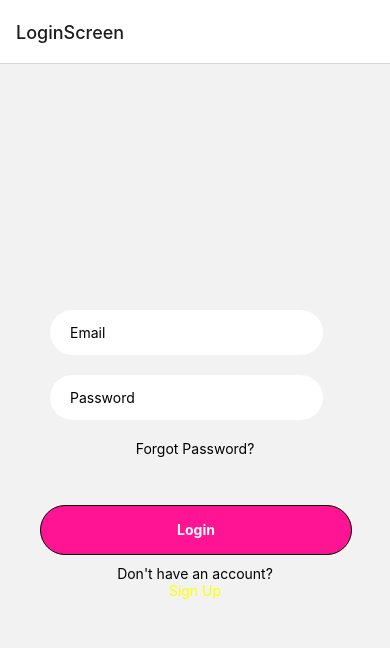
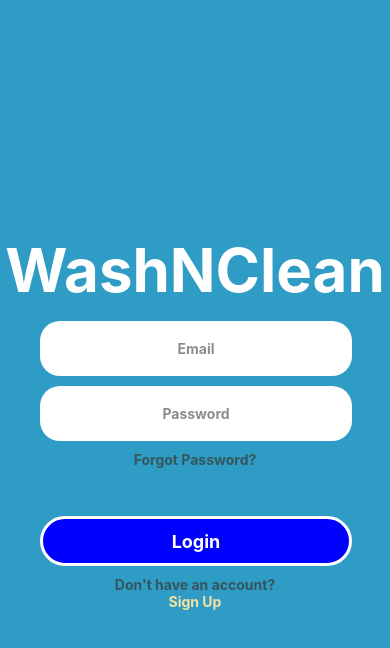
Before and after one commit to mohdmuiz11/WashNClean, a React Native app: screen /LoginScreen in a window 390 px wide. Shown: the top 648 px of the page. Built offline with nearby package versions, Linux system fonts and the light colour scheme.

Commit message:
changed login + signup styles, async login signup

```diff
--- a/App.js
+++ b/App.js
@@ -1,31 +1,43 @@
-import * as React from 'react';
-import { NavigationContainer } from '@react-navigation/native';
-import { createStackNavigator } from '@react-navigation/stack';
-import homepage from './screens/homepage';
-import profile from './screens/profile';
-import Faq from './screens/faq';
-import SignUpScreen from './screens/signup';
-import LoginScreen from './screens/login';
-
+import * as React from "react";
+import { NavigationContainer } from "@react-navigation/native";
+import { createStackNavigator } from "@react-navigation/stack";
+import homepage from "./screens/homepage";
+import profile from "./screens/profile";
+import Faq from "./screens/faq";
+import SignUpScreen from "./screens/signup";
+import LoginScreen from "./screens/login";
 
 const Stack = createStackNavigator();
 
 const MyStack = () => {
   return (
     <NavigationContainer>
-
-  {/* if you want to add on more screen, add the component here and import based on the name that you declared for your file.*/}
-      <Stack.Navigator
-        initialRouteName="LoginScreen"
-      >
-        <Stack.Screen name= "LoginScreen" component={LoginScreen}/>
-        <Stack.Screen name= "SignUpScreen" component={SignUpScreen} />
-        <Stack.Screen name= "Homepage" component={homepage} />
-        <Stack.Screen name= "Profile" component={profile} />
-        <Stack.Screen name= "Faq" component={Faq} />
+      {/* if you want to add on more screen, add the component here and import based on the name that you declared for your file.*/}
+      <Stack.Navigator initialRouteName="LoginScreen">
+        <Stack.Screen
+          name="LoginScreen"
+          component={LoginScreen}
+          options={{
+            title: "WashNClean",
+            headerTitleStyle: { color: "teal" },
+            headerShown: false,
+          }}
+        />
+        <Stack.Screen
+          name="SignUpScreen"
+          component={SignUpScreen}
+          options={{
+            title: "WashNClean",
+            headerTitleStyle: { color: "teal" },
+            headerShown: false,
+          }}
+        />
+        <Stack.Screen name="Homepage" component={homepage} />
+        <Stack.Screen name="Profile" component={profile} />
+        <Stack.Screen name="Faq" component={Faq} />
       </Stack.Navigator>
     </NavigationContainer>
   );
 };
 
-export default MyStack
+export default MyStack;
--- a/screens/login.js
+++ b/screens/login.js
@@ -26,8 +26,14 @@ function LoginScreen() {
   const app = initializeApp(firebaseConfig);
   const auth = getAuth(app);
 
-  const handleSignIn = () => {
-    signInWithEmailAndPassword(auth, email, password)
+  async function handleSignIn() {
+    if (
+      email === "" &&
+      password === ""
+    ) {
+      Alert.alert("Enter Details to Log In!");
+    } else {
+    await signInWithEmailAndPassword(auth, email, password)
       .then((userCredential) => {
         console.log("Signed In");
         const user = userCredential.user;
@@ -38,6 +44,7 @@ function LoginScreen() {
         Alert.alert(error.message);
       });
       navigation.replace("Homepage")
+    }
   };
 
 //   userLogin = () => {
@@ -64,17 +71,20 @@ function LoginScreen() {
 
   return (
     <View style={styles.container}>
+
+      <Text style={styles.washnclean_logo}>WashNClean</Text>
+
       <TextInput
         style={styles.inputView}
         placeholder="Email"
-        placeholderTextColor="black"
+        placeholderTextColor="#00000073"
         value={email}
         onChangeText={(val) => setEmail(val)}
       />
       <TextInput
         style={styles.inputView}
         placeholder="Password"
-        placeholderTextColor="black"
+        placeholderTextColor="#00000073"
         value={password}
         onChangeText={(val) => setPassword(val)}
         secureTextEntry={true}
@@ -105,18 +115,31 @@ const styles = StyleSheet.create({
     flex: 1,
     alignContent: "center",
     justifyContent: "center",
+    backgroundColor: "#2e9cc5",
+  },
+
+  washnclean_logo: {
+    fontSize: 60,
+    textAlign: "center",
+    marginBottom: 15,
+    fontStyle: "normal",
+    fontWeight: "bold",
+    color: "white",
   },
 
   inputView: {
     backgroundColor: "white",
-    borderRadius: 30,
-    width: "70%",
-    height: 45,
-    marginBottom: 20,
-    marginLeft: 50,
-    marginRight: 50,
+    borderRadius: 20,
+    width: "80%",
+    height: 55,
+    marginBottom: 10,
+    marginLeft: 40,
+    marginRight: 40,
     alignItems: "center",
     paddingLeft: 20,
+    paddingRight: 20,
+    textAlign: "center",
+    fontWeight: "bold",
   },
 
   // TextInput: {
@@ -133,18 +156,20 @@ const styles = StyleSheet.create({
     marginBottom: 10,
     alignItems: "center",
     textAlign: "center",
+    fontWeight: "bold",
+    color: "#36565d"
   },
 
   loginButton: {
     width: "80%",
-    borderWidth: 1,
-    borderColor: "black",
+    borderWidth: 3,
+    borderColor: "white",
     borderRadius: 25,
     height: 50,
     alignItems: "center",
     justifyContent: "center",
     marginTop: 25,
-    backgroundColor: "#FF1493",
+    backgroundColor: "#0000ff",
     marginLeft: 40,
     marginRight: 40,
   },
@@ -152,16 +177,20 @@ const styles = StyleSheet.create({
   loginText: {
     fontWeight: "bold",
     color: "#ffffff",
+    fontSize: 18,
   },
 
   loginorsignup: {
     marginTop: 10,
     textAlign: "center",
+    color: "#36565d",
+    fontWeight: "bold",
   },
 
   toSignup: {
-    color: "yellow",
+    color: "#f5e1a1",
     textAlign: "center",
+    fontWeight: "bold",
   },
 });
 export default LoginScreen
--- a/screens/signup.js
+++ b/screens/signup.js
@@ -14,7 +14,7 @@ import { TouchableOpacity } from "react-native-gesture-handler";
 import { initializeApp } from "firebase/app";
 import { firebaseConfig } from "../firebase";
 import { getFirestore, setDoc, doc, collection, addDoc} from 'firebase/firestore';
-import { getAuth, createUserWithEmailAndPassword } from "firebase/auth";
+import { getAuth, createUserWithEmailAndPassword, onAuthStateChanged } from "firebase/auth";
 import { useNavigation } from "@react-navigation/native";
 
 function SignUpScreen() {
@@ -29,7 +29,7 @@ function SignUpScreen() {
 
   const navigation = useNavigation()
 
-  const handleSignUp = () => {
+  async function handleSignUp() {
     if (
       signupUsername === "" &&
       signupemail === "" &&
@@ -41,7 +41,7 @@ function SignUpScreen() {
       if (signuprepassword != signuppassword) {
         Alert.alert("Please Enter the same password!");
       } else {
-        createUserWithEmailAndPassword(auth, signupemail, signuppassword)
+        await createUserWithEmailAndPassword(auth, signupemail, signuppassword)
           .then((userCredential) => {
             console.log("Account Created");
             const user = userCredential.user;
@@ -71,8 +71,8 @@ function SignUpScreen() {
             Alert.alert(error.message);
           });
       }
+      navigation.replace("Homepage");
     }
-    navigation.replace("Homepage");
   };
 
   //   registerUser = () => {
@@ -89,24 +89,26 @@ function SignUpScreen() {
   //     }
   return (
     <View style={styles.container}>
+
+      <Text style={styles.washnclean_logo}>WashNClean</Text>
       <TextInput
         style={styles.inputView}
         placeholder="Name"
-        placeholderTextColor="black"
+        placeholderTextColor= "#00000073"
         value={signupUsername}
         onChangeText={(val) => setSignUpUsername(val)}
       />
       <TextInput
         style={styles.inputView}
         placeholder="Email"
-        placeholderTextColor="black"
+        placeholderTextColor="#00000073"
         value={signupemail}
         onChangeText={(val) => setSignupEmail(val)}
       />
       <TextInput
         style={styles.inputView}
         placeholder="Password"
-        placeholderTextColor="black"
+        placeholderTextColor="#00000073"
         value={signuppassword}
         onChangeText={(val) =>
           setSignUpPassword(val)
@@ -116,7 +118,7 @@ function SignUpScreen() {
       <TextInput
         style={styles.inputView}
         placeholder="Re-enter Password"
-        placeholderTextColor="black"
+        placeholderTextColor="#00000073"
         value={signuprepassword}
         onChangeText={(val) =>
           setSignUpRePassword(val)
@@ -144,18 +146,31 @@ const styles = StyleSheet.create({
     flex: 1,
     alignContent: "center",
     justifyContent: "center",
+    backgroundColor: "#2e9cc5",
+  },
+
+  washnclean_logo: {
+    fontSize: 60,
+    textAlign: "center",
+    marginBottom: 15,
+    fontStyle: "normal",
+    fontWeight: "bold",
+    color: "white",
   },
 
   inputView: {
     backgroundColor: "white",
-    borderRadius: 30,
-    width: "90%",
-    height: 45,
+    borderRadius: 20,
+    width: "80%",
+    height: 55,
     marginBottom: 10,
-    marginLeft: 15,
-    marginRight: 15,
+    marginLeft: 40,
+    marginRight: 40,
     alignItems: "center",
     paddingLeft: 20,
+    paddingRight: 20,
+    textAlign: "center",
+    fontWeight: "bold",
   },
 
   forgot_button: {
@@ -167,14 +182,14 @@ const styles = StyleSheet.create({
 
   signupButton: {
     width: "80%",
-    borderWidth: 1,
+    borderWidth: 3,
+    borderColor: "white",
     borderRadius: 25,
-    borderColor: "black",
     height: 50,
     alignItems: "center",
     justifyContent: "center",
     marginTop: 25,
-    backgroundColor: "#FF1493",
+    backgroundColor: "#0000ff",
     marginLeft: 40,
     marginRight: 40,
   },
@@ -182,16 +197,20 @@ const styles = StyleSheet.create({
   signupText: {
     fontWeight: "bold",
     color: "#ffffff",
+    fontSize: 18,
   },
 
   loginorsignup: {
     marginTop: 10,
     textAlign: "center",
+    color: "#36565d",
+    fontWeight: "bold",
   },
 
   toLogin: {
-    color: "yellow",
+    color: "#f5e1a1",
     textAlign: "center",
+    fontWeight: "bold",
   },
 });
 export default SignUpScreen
```
Also changed, not shown: 1 other file (tests, documents, lock files or other folders).
